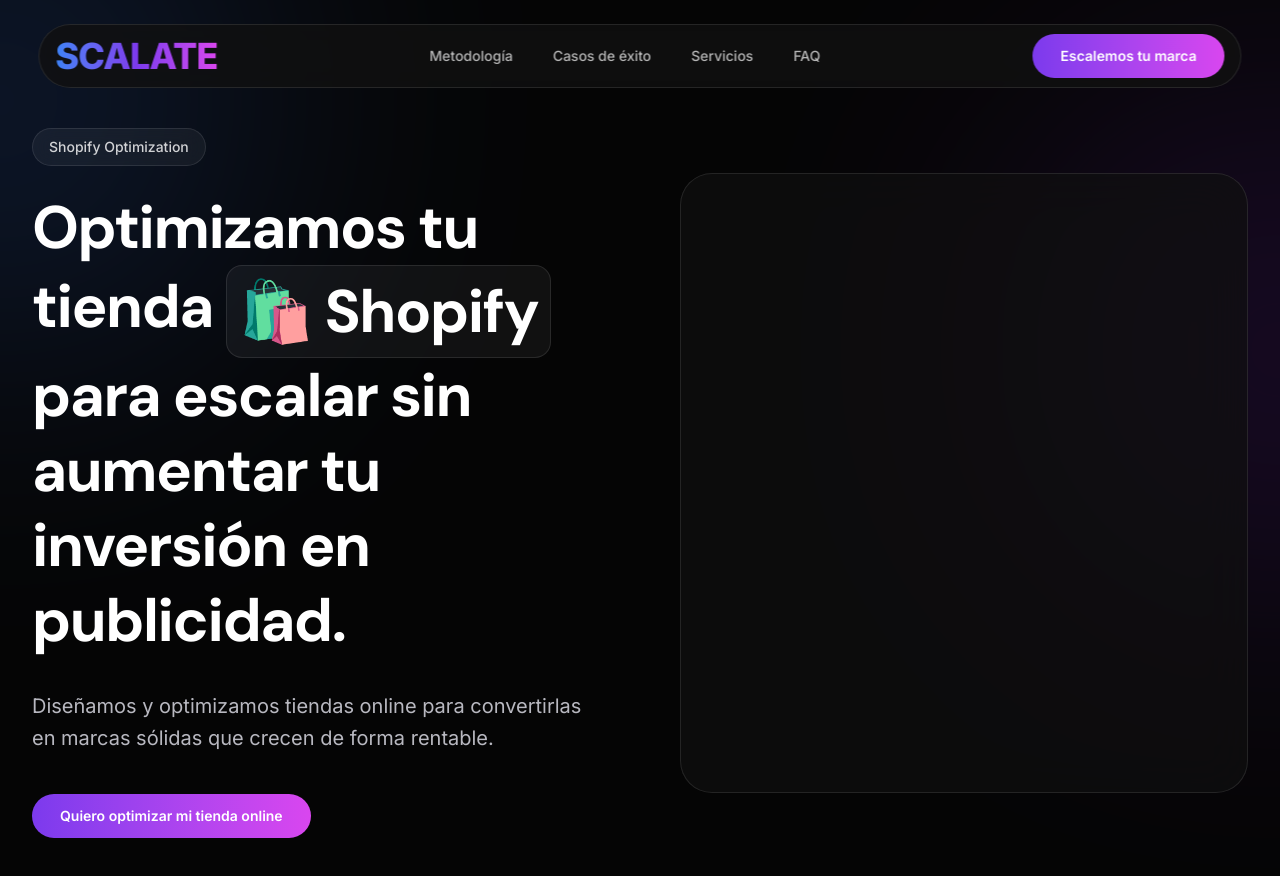
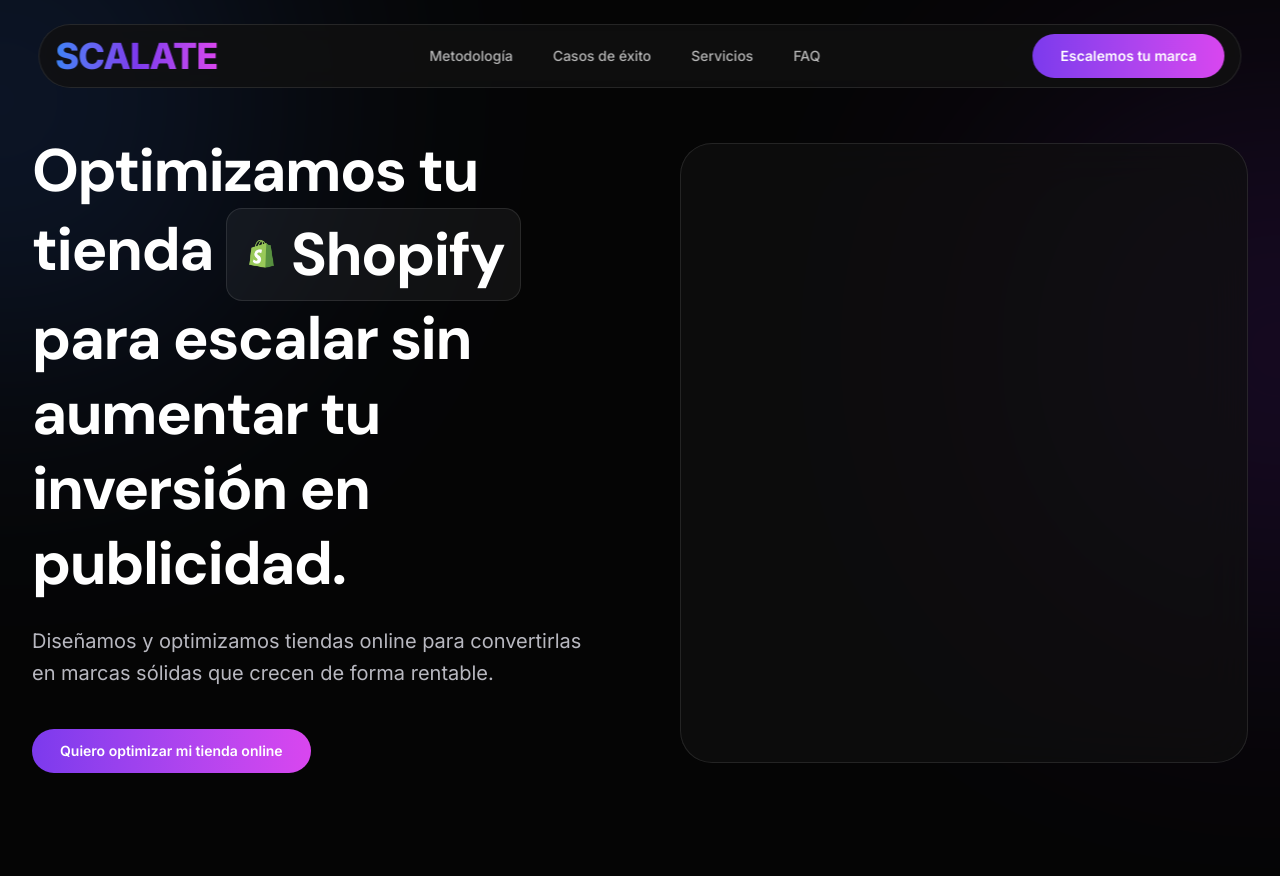
Before and after one commit to MaikelScalate/scalatelab, a Next.js app: page / in a window 1280 px wide. Shown: the top 876 px of the page. Built offline with nearby package versions, Linux system fonts and the light colour scheme.

Commit message:
Mejorar diseño inicial del Hero

```diff
--- a/app/components/sections/Hero.tsx
+++ b/app/components/sections/Hero.tsx
@@ -1,4 +1,4 @@
-import Badge from "../ui/Badge";
+import Image from "next/image";
 import Button from "../ui/Button";
 import Container from "../ui/Container";
 import Section from "../ui/Section";
@@ -12,18 +12,21 @@ export default function Hero() {
         <div className="grid items-center gap-20 lg:grid-cols-2">
 
           {/* Columna izquierda */}
-          <div className="flex flex-col items-start">
+          <div className="flex flex-col items-center text-center lg:items-start lg:text-left">
 
-            <Badge className="mb-6">
-              Shopify Optimization
-            </Badge>
-
-            <Title className="mb-8">
+            <Title className="mb-6 max-w-[700px]">
               <>
                 Optimizamos tu tienda{" "}
-                <span className="inline-flex items-center rounded-2xl border border-white/10 bg-white/5 px-3 py-2 align-middle">
-                  🛍️ Shopify
-                </span>{" "}
+                <span className="inline-flex items-center gap-3 rounded-2xl border border-white/10 bg-white/5 px-4 py-2 align-middle">
+  <Image
+    src="/logoshopify.png"
+    alt="Shopify"
+    width={36}
+    height={36}
+    className="h-9 w-auto"
+  />
+  <span>Shopify</span>
+</span>{" "}
                 para escalar sin aumentar tu inversión en publicidad.
               </>
             </Title>
```
Also changed, not shown: public/logoshopify.png (added).
